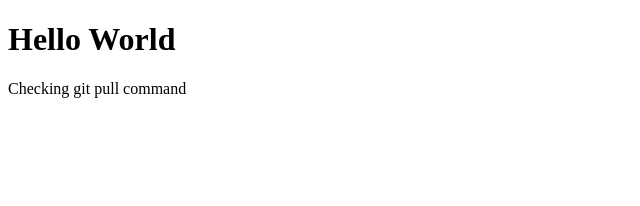
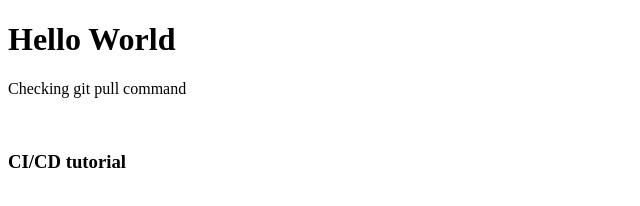
Before and after one commit to jharavi26/exam-test, a plain HTML site: page index.html in a window 1280 px wide. Shown: the whole page, without its empty margins (0-640 px from the left). Drawn offline with Linux system fonts and the light colour scheme.

Commit message:
refactored text

```diff
--- a/index.html
+++ b/index.html
@@ -8,5 +8,7 @@
 <body>
     <h1>Hello World</h1>
     <p>Checking git pull command</p>
+    <br />
+    <h3>CI/CD tutorial</h3>
 </body>
 </html>
```
